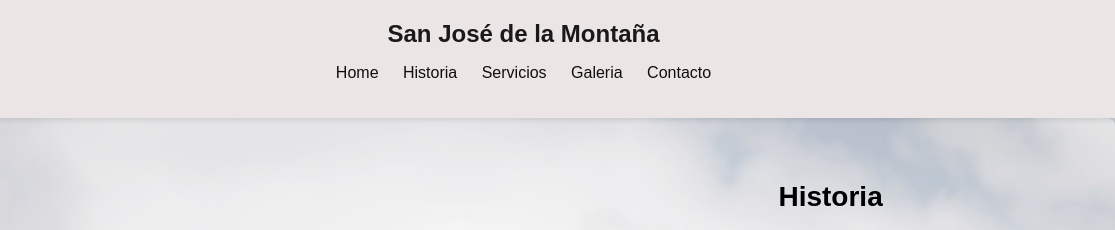
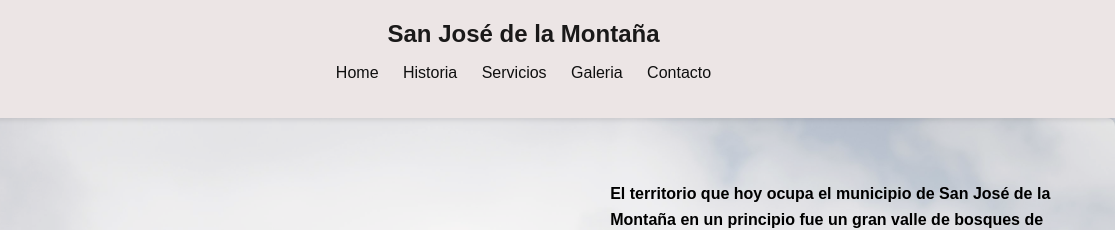
Before and after one commit to johaanpino1822/Proyecto-, a plain HTML site: page index.html in a window 1280 px wide. Both pictures are taken after a click on the link "Historia". Shown: the top 230 px of the page, 165-1280 px from the left. Drawn offline with Linux system fonts and the light colour scheme.

Commit message:
Actualizar index.html

```diff
--- a/index.html
+++ b/index.html
@@ -40,7 +40,7 @@
                 <h2>Bienvenidos a San José de la Montaña Paraiso del Norte antioqueño</h2>
                 <p>San Jóse de la Montaña municipio del norte de Antioquia con una rica productividad lechera en la región, tiene una gran variedad de belleza, tanto en el casco urbano como en la zona rural del municipio, encontrarás gran variedad de fauna y flora.</p>
 
-                <!-- Carrusel de Imágenes -->
+
                 <div class="carousel">
                     <div class="carousel-slide active">
                         <img src="images/92528379_135224311385722_6875376565035728896_n.jpg" alt="Imagen 1">
@@ -83,7 +83,7 @@
 
 
 
-                <h2><center>Historia </center></h2>
+                <h2 Historia </h2>
                 <p>El territorio que hoy ocupa el municipio de San José de la Montaña en un principio fue un gran valle de bosques de robles y palmas de cera, habitado por los indios Nutabe. Para la conformación del actual poblado tuvo gran relevancia el señor Esteban Velásquez, al ser él quien dona los terrenos para la construcción de la iglesia, la plaza central, además de promover la construcción de la escuela. Contó con el apoyo de Laureano Puno, quien donó el terreno para la construcción del hospital.
 
                     En el territorio existió una vocación minera que se fue desvaneciendo con el tiempo, y con el desarrollo del municipio en el siglo XX se presenta una transición hacia la vocación lechera que predomina tanto en el municipio como en la subregión Norte del departamento. A nivel ecológico el municipio toma gran importancia en la conservación de ecosistemas únicos en Antioquia, donde destaca el páramo de Santa Inés, el bosque de niebla, el valle de los frailejones y las cavernas de Santa Bárbara, reflejando la magia del lugar donde se puede respirar el aire más puro y deleitarse con hermosos paisajes.</p>
```
